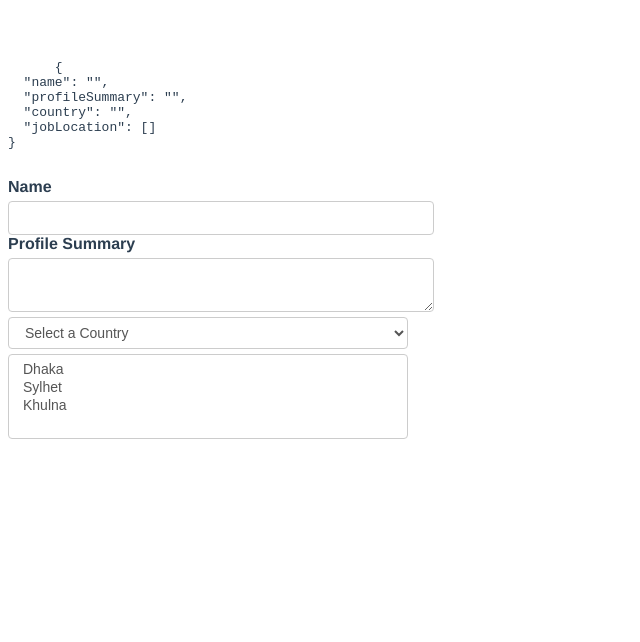
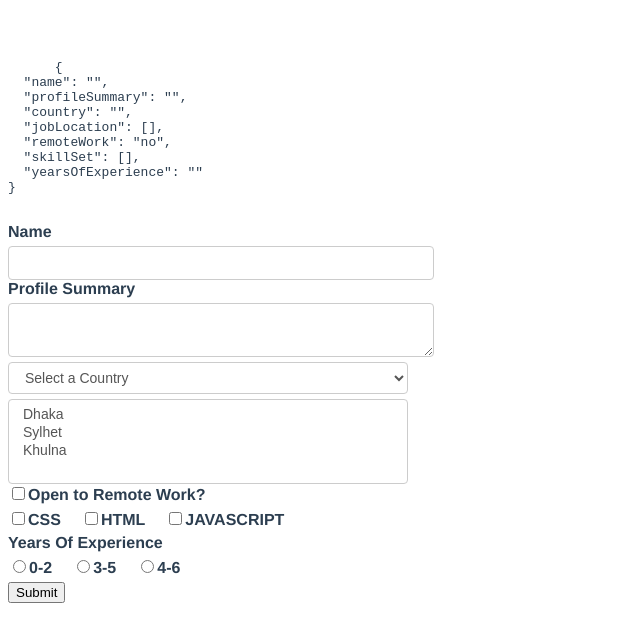
Before and after one commit to SelimReza1/vue-basic, a Vue app: page / in a window 1280 px wide. Shown: the top 642 px of the page, without its empty margins (0-640 px from the left). Built offline with nearby package versions, Linux system fonts and the light colour scheme.

Commit message:
form handeling part 2

```diff
--- a/src/App.vue
+++ b/src/App.vue
@@ -4,7 +4,7 @@
       {{JSON.stringify(formValues, null, 2)}}
     </pre>
   </div>
-<form>
+<form @submit="submitForm">
   <div>
     <label for="name">Name</label>
     <input type="text" id="name" v-model="formValues.name">
@@ -30,6 +30,30 @@
       <option value="Khulna">Khulna</option>
     </select>
   </div>
+  <div>
+    <input type="checkbox" id="remoteWork" v-model="formValues.remoteWork" true-value="yes" false-value="no">
+    <label for="remoteWork">Open to Remote Work?</label>
+  </div>
+  <div>
+    <input type="checkbox" id="css"  value="css" v-model="formValues.skillSet">
+    <label for="remoteWork">CSS</label>
+    <input type="checkbox" id="html"  value="html" v-model="formValues.skillSet">
+    <label for="html">HTML</label>
+    <input type="checkbox" id="javascript" value="javascript" v-model="formValues.skillSet">
+    <label for="javascript">JAVASCRIPT</label>
+  </div>
+  <div>
+    <label>Years Of Experience</label>
+    <input type="radio" id="0-2" value="0-2" v-model="formValues.yearsOfExperience">
+    <label for="0-2">0-2</label>
+    <input type="radio" id="3-5" value="3-5" v-model="formValues.yearsOfExperience">
+    <label for="3-5">3-5</label>
+    <input type="radio" id="4-6" value="4-6" v-model="formValues.yearsOfExperience">
+    <label for="4-6">4-6</label>
+  </div>
+  <div>
+    <button>Submit</button>
+  </div>
 </form>
 </template>
 
@@ -44,11 +68,17 @@
       profileSummary: '',
       country: '',
       jobLocation: [],
+      remoteWork: 'no',
+      skillSet: [],
+      yearsOfExperience: ''
     }
     }
   },
   methods: {
-
+    submitForm(event){
+      event.preventDefault()
+      console.log('Form Values', this.formValues)
+    }
   },
 }
 </script>
```
